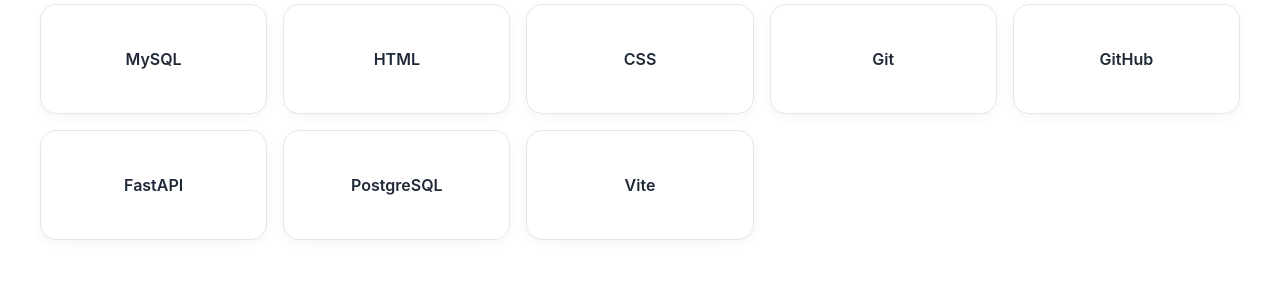
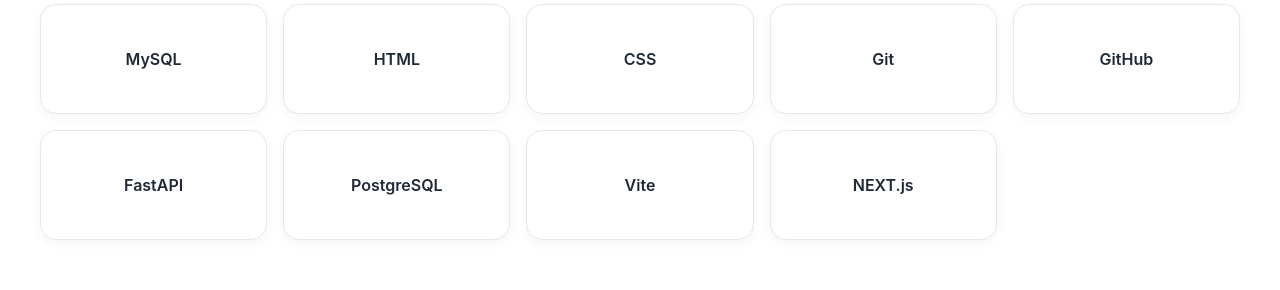
Before and after one commit to mburumanasseh/my-portfolio, a React (Vite) app: page / in a window 1280 px wide. Shown: the part 1860-2150 px from the top of the page. Built offline with nearby package versions, Linux system fonts and the light colour scheme.

Commit message:
change the mercy gold domain to a newer one and add an ommited skill

```diff
--- a/src/data/projects.js
+++ b/src/data/projects.js
@@ -15,7 +15,7 @@
       'A honey e-commerce platform focused on showcasing Kenyan honey products, managing inventory, processing orders, and supporting online payments.',
     technologies: ['React', 'FastAPI', 'PostgreSQL', 'Python'],
     github: 'https://github.com/mburumanasseh/honey-shop',
-    live: 'https://frontend-snowy-two-50.vercel.app/',
+    live: 'https://mercygold.co.ke',
   },
   {
     id: 3,
--- a/src/sections/Skills.jsx
+++ b/src/sections/Skills.jsx
@@ -14,7 +14,8 @@
     'GitHub',
     'FastAPI',
     'PostgreSQL',
-    'Vite'
+    'Vite',
+    'NEXT.js'
   ]
 
   return (
```
